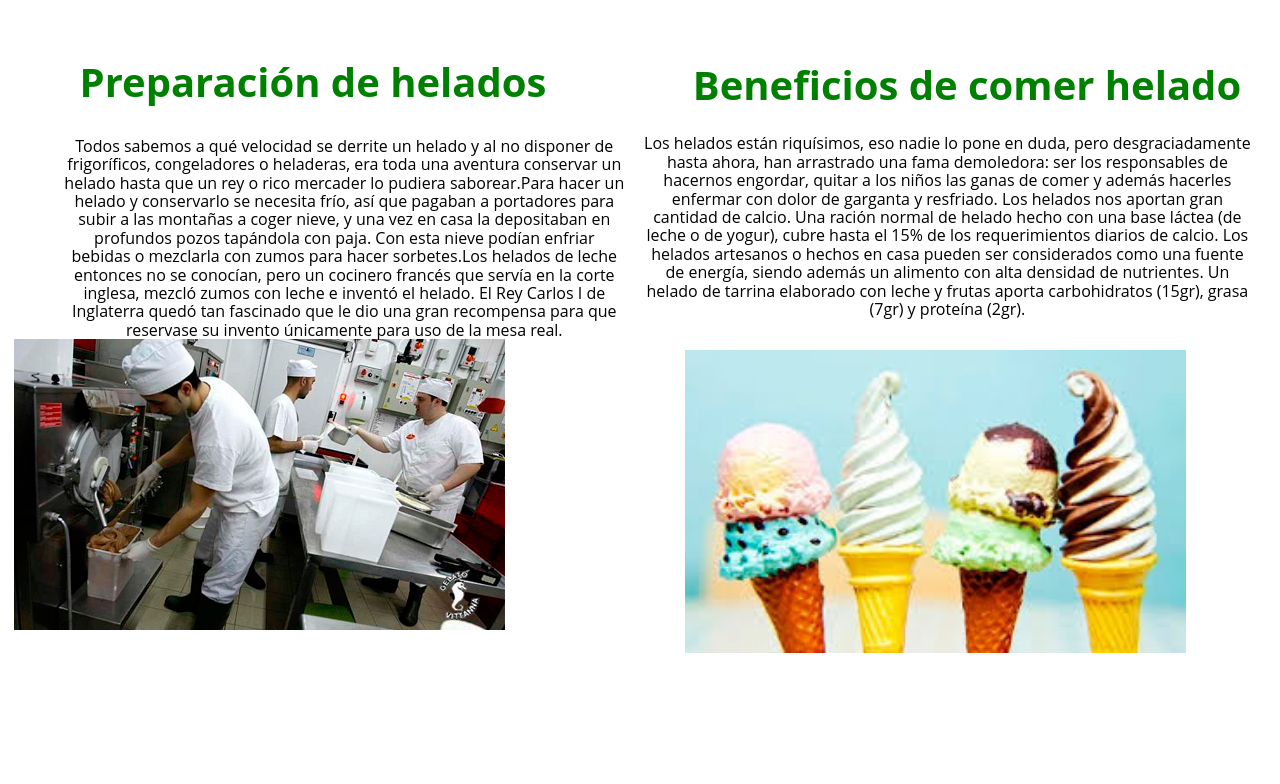
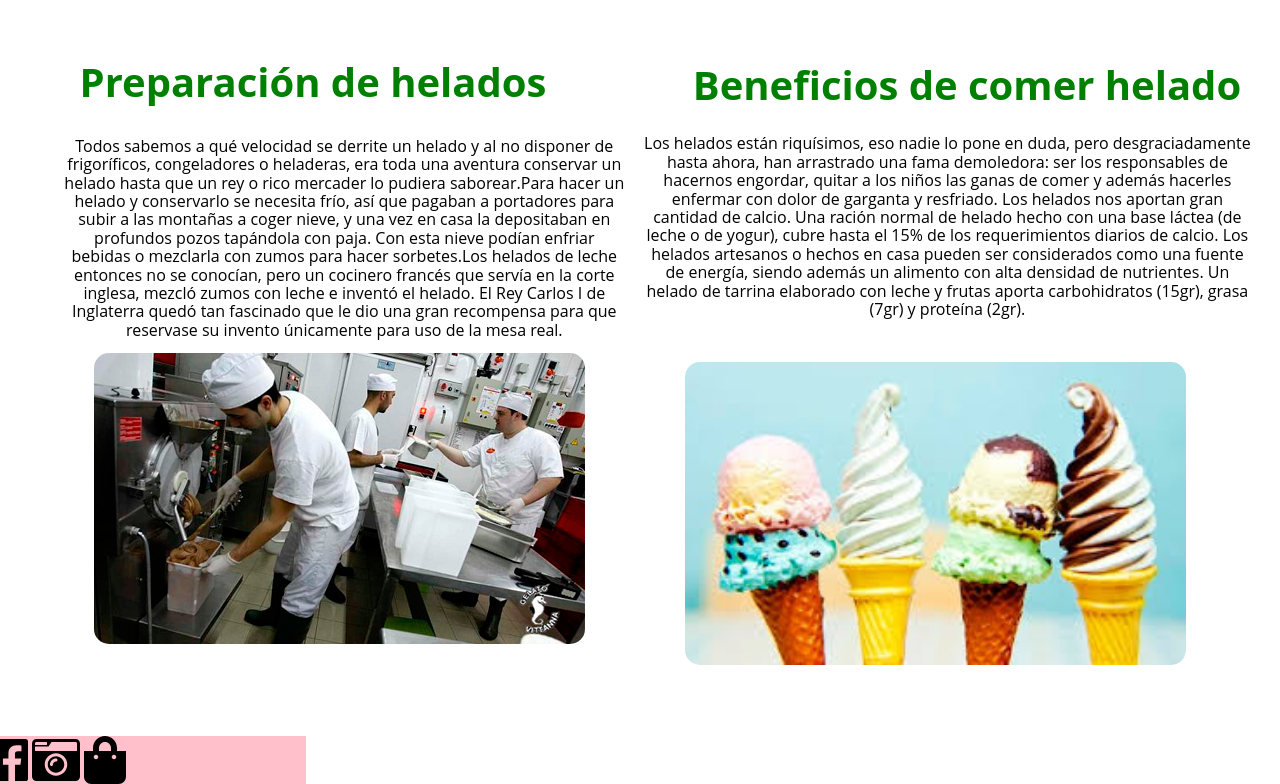
Before and after one commit to castroabigail/ramas, a plain HTML site: page index.html in a window 1280 px wide. Shown: the part 614-1398 px from the top of the page. Before the commit the page ends 1270 px from the top, so only its background shows below. Drawn offline with Linux system fonts and the light colour scheme.

Commit message:
complete la estructura de parte inicial

```diff
--- a/css/style.css
+++ b/css/style.css
@@ -48,5 +48,17 @@
 .imagenbeneficios{
 	width: 80%;
 	margin-left: 5%;
+	margin-top: 7%;
+	border-radius: 15px;
+}
+.imagenpreparacion{
+	border-radius: 15px;
+	margin-left: 80px;
+	margin-top: 5%;
+
+}
+#iconos{
+	color: black;
+	background-color: pink;
 	margin-top: 5%;
 }
--- a/index.html
+++ b/index.html
@@ -6,6 +6,8 @@
 	<link rel="stylesheet" type="text/css" href="css/normalize.css">
 	<link rel="stylesheet" type="text/css" href="css/style.css">
 	<link rel="stylesheet" href="css/grid.css">
+	<script defer src="https://use.fontawesome.com/releases/v5.0.6/js/all.js"></script>
+
 </head>
 		<div class="row">
 			<header>
@@ -49,7 +51,15 @@
         			<img class="imagenbeneficios" src="imagenes/beneficios.jpg">
         			</div>
         		</p>
-
+        	</div>
+        	<div class="row">
+        		<div class="col-3" id="iconos">
+        			<footer>
+        				<i class="fab fa-facebook fa-3x" id="face"></i>
+        				<i class="fas fa-camera-retro fa-3x" id="instagram"></i>
+        				<i class="fas fa-shopping-bag fa-3x" id="comprar"></i>
+        			</footer>
+        		</div>
         	</div>
 
         </div>
```
